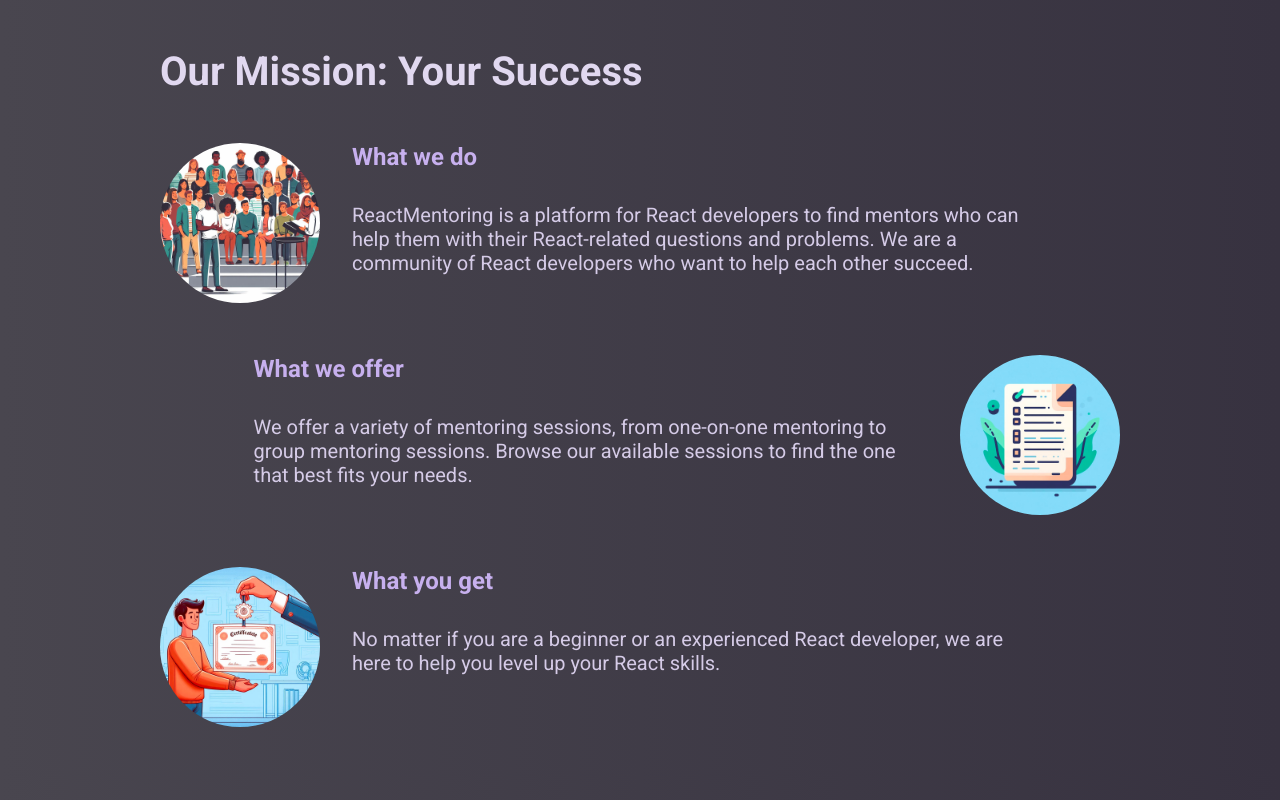
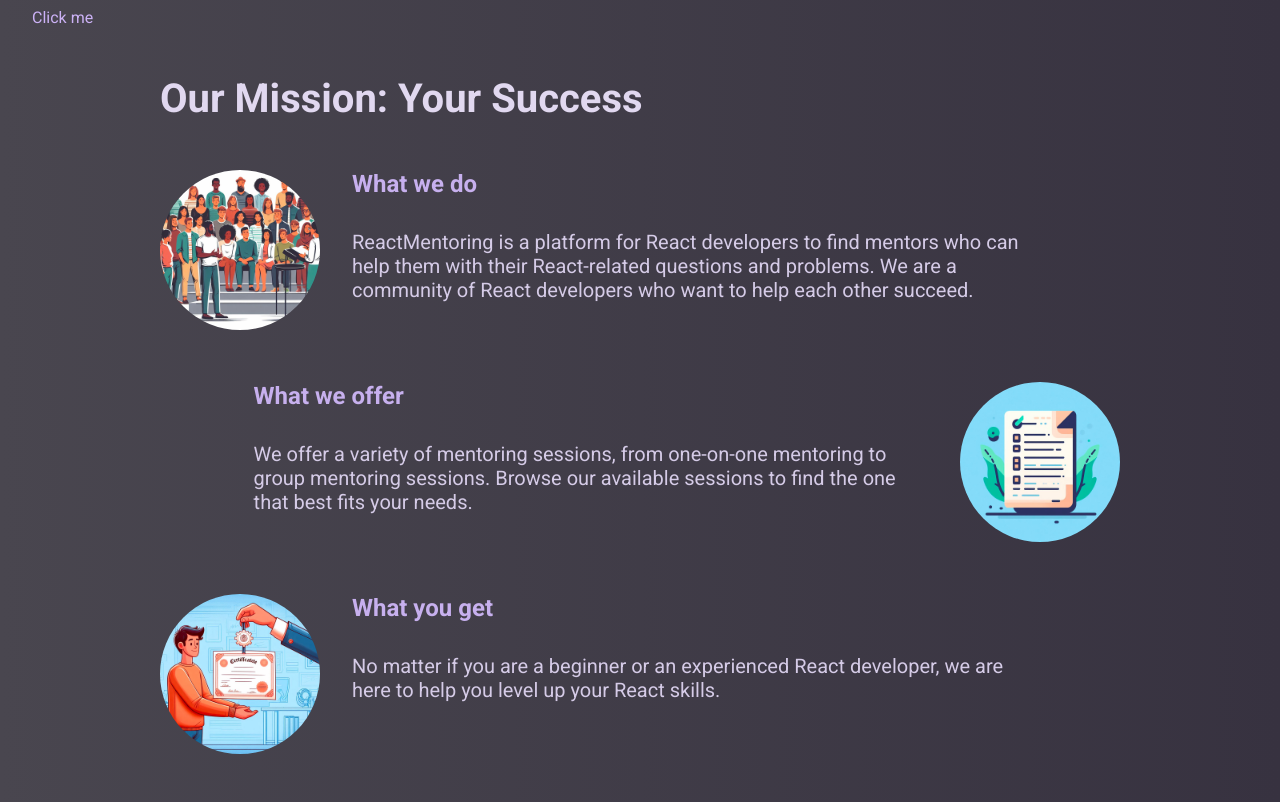
Before and after one commit to poulaMoheb/sessionsbooking, a React (Vite) app: page / in a window 1280 px wide. Built offline with nearby package versions, Linux system fonts and the light colour scheme.

Commit message:
add Button component and integrate it into Root page

```diff
--- /dev/null
+++ b/src/Components/Button.tsx
@@ -0,0 +1,34 @@
+import { type ComponentPropsWithoutRef } from "react"
+import { Link } from "react-router-dom";
+
+
+// Type can be applied on this component
+type AnchorTypeProps = {
+    to?: string
+} & ComponentPropsWithoutRef<typeof Link>;
+
+type ButtonTypeProps = {
+    to?: never,
+} & ComponentPropsWithoutRef<'button'>;
+
+// Component Type
+type ButtonProps = { textOnly: boolean } & (ButtonTypeProps | AnchorTypeProps)
+
+
+
+function Button(props: ButtonProps) {
+    function isLink(props: ButtonProps): props is AnchorTypeProps & { textOnly: boolean } {
+        return 'to' in props
+    }
+
+    if (isLink(props))
+        return (
+            <Link className={`button button${props.textOnly && '--text-only'}`} {...props} >{props.children}</Link>
+        )
+
+    return (
+        <button className={`button button${props.textOnly && '--text-only'}`} {...props} >{props.children}</button>
+    )
+}
+
+export default Button
--- a/src/pages/Root.tsx
+++ b/src/pages/Root.tsx
@@ -1,9 +1,13 @@
 import { Outlet } from 'react-router-dom';
+import Button from '../Components/Button';
 
 export default function Root() {
   return (
     <>
       {/* Todo: Add Header */}
+      <nav>
+        <Button textOnly={true} to='/sessions'>Click me </Button>
+      </nav>
       <Outlet />
     </>
   );
```
